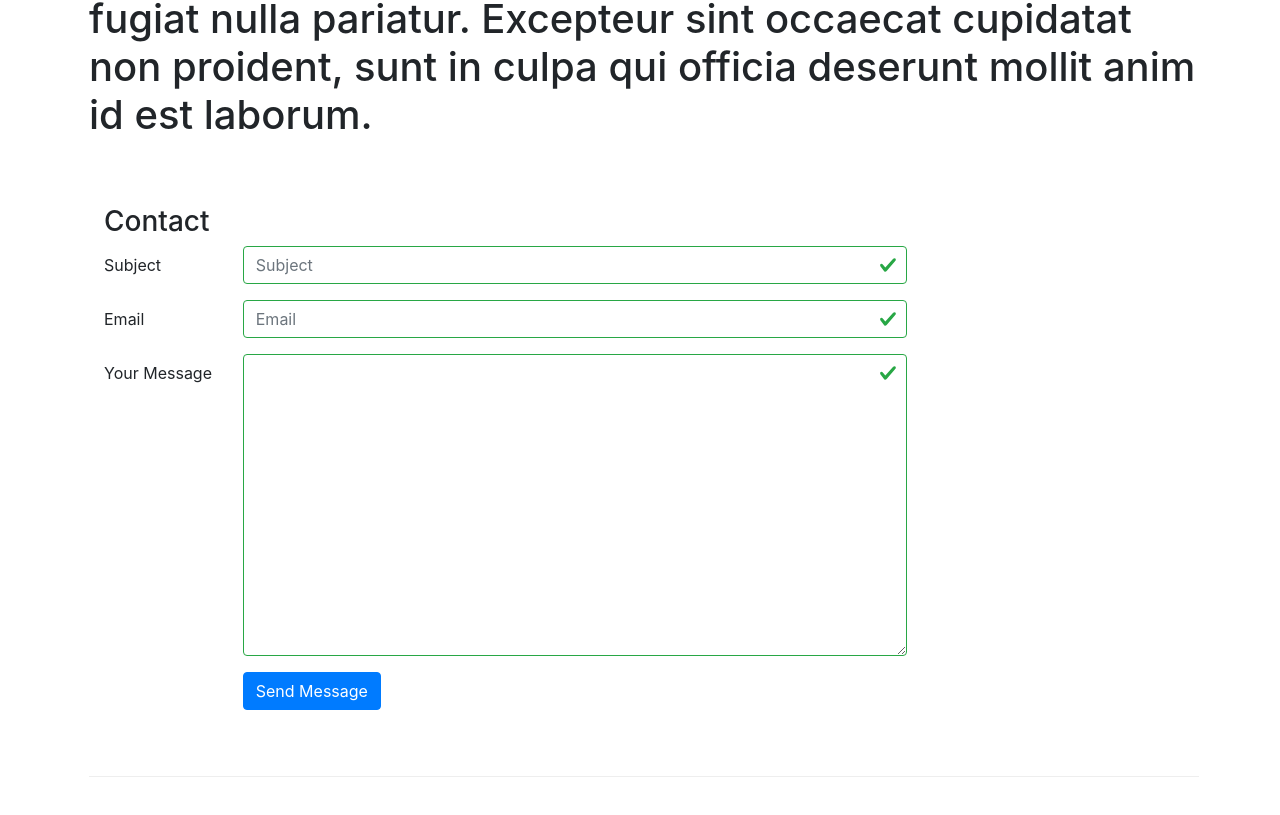
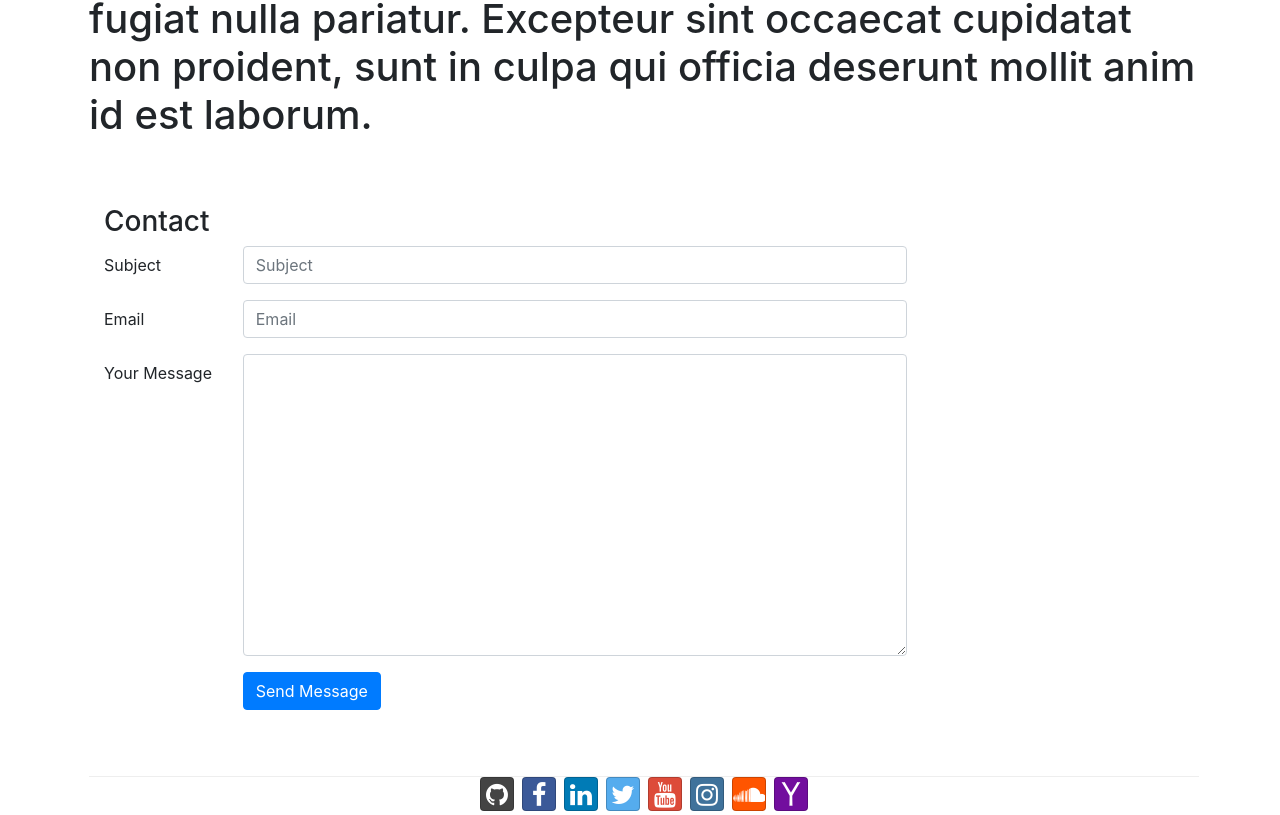
Before and after one commit to ahmadmostafa10495/portfolio, a React (Create React App) app: page /home in a window 1280 px wide. Shown: the part 1486-2301 px from the top of the page. Before the commit the page ends 2267 px from the top, so only its background shows below. Built offline with nearby package versions, Linux system fonts and the light colour scheme.

Commit message:
added social media links and tweaked contact component

```diff
--- a/src/components/ContactComponent.js
+++ b/src/components/ContactComponent.js
@@ -78,6 +78,7 @@ class Contact extends Component {
     render() {
     	const errors = this.validate(this.state.subject, this.state.email, this.state.message);
     	return(
+    			<div>
 					<div className="row row-content">
 	                    <div className="col-12">
 	                        <h3>Contact</h3>
@@ -92,7 +93,7 @@ class Contact extends Component {
 	                                           name="subject"
 	                                           placeholder="Subject"
 	                                           value={this.state.subject}
-                                           valid={errors.subject === ''}
+	                                           valid={errors.subject === '' && this.state.touched.subject}
 	                                           invalid={errors.subject !== ''}
 	                                           onChange={this.handleInputChange}
 	                                           onBlur={this.handleBlur('subject')} />
@@ -107,7 +108,7 @@ class Contact extends Component {
 	                                           name="email"
 	                                           placeholder="Email"
 	                                           value={this.state.email}
-                                           valid={errors.email === ''}
+	                                           valid={errors.email === '' && this.state.touched.email}
 	                                           invalid={errors.email !== ''}
 	                                           onChange={this.handleInputChange}
 	                                           onBlur={this.handleBlur('email')} />
@@ -123,7 +124,7 @@ class Contact extends Component {
 	                                    	   rows="12"
 	                                    	   value={this.state.message}
 	                                    	   onChange={this.handleInputChange}
-                                           valid={errors.message === ''}
+	                                           valid={errors.message === '' && this.state.touched.message}
 	                                           invalid={errors.message !== ''}
 	                                           onBlur={this.handleBlur('message')} />
 	                                </Col>
@@ -138,6 +139,19 @@ class Contact extends Component {
 	                        </Form>
 	                    </div>
 	                </div>
+	                <div className="col-12 align-self-center">
+	                    <div className="text-center">
+	                        <a className="btn btn-social-icon btn-github mx-1" href="https://github.com/ahmadmostafa10495"><i className="fa fa-github"></i></a>
+	                        <a className="btn btn-social-icon btn-facebook mx-1" href="https://www.facebook.com/ahmed.mostafa.3939503"><i className="fa fa-facebook"></i></a>
+	                        <a className="btn btn-social-icon btn-linkedin mx-1" href="https://www.linkedin.com/in/ahmed--moustafa/"><i className="fa fa-linkedin"></i></a>
+	                        <a className="btn btn-social-icon btn-twitter mx-1" href="https://twitter.com/AhMadMostafa7"><i className="fa fa-twitter"></i></a>
+	                        <a className="btn btn-social-icon btn-google mx-1" href="https://www.youtube.com/channel/UCKiXWLA1CvSE8D0cT9d2lSA?"><i className="fa fa-youtube"></i></a>
+	                        <a className="btn btn-social-icon btn-instagram mx-1" href="https://www.instagram.com/ahmd_mostafa/"><i className="fa fa-instagram"></i></a>
+	                        <a className="btn btn-social-icon btn-soundcloud mx-1" href="https://soundcloud.com/ahmed-mostafa-1012"><i className="fa fa-soundcloud"></i></a>
+	                        <a className="btn btn-social-icon btn-yahoo mx-1" href="mailto:a7mad53@ymail.com"><i className="fa fa-yahoo"></i></a>
+	                    </div>
+	                </div>
+            	</div>
     	);
     }
 }
```
Lines whose indentation alone changed are shown as unchanged.
